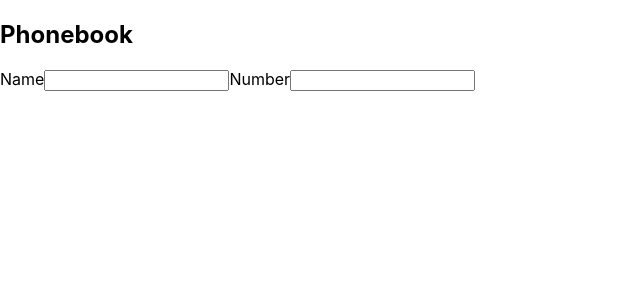
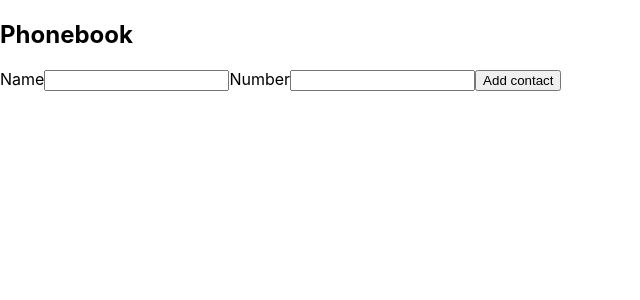
Before and after one commit to IvashkaVIP/goit-react-hw-08-phonebook, a React (Create React App) app: page / in a window 1280 px wide. Shown: the top 300 px of the page, without its empty margins (0-640 px from the left). Built offline with nearby package versions, Linux system fonts and the light colour scheme.

Commit message:
add form fields

```diff
--- a/src/components/App.jsx
+++ b/src/components/App.jsx
@@ -5,9 +5,14 @@ export class App extends Component {
   state = {
     contacts: [],
     name: '',
-    tag: '',
+    number: '',
   };
 
+
+  handleSubmit = evt => {
+    evt.preventDefault();
+    console.log(this.state);
+}
   handleChange = evt => {
     const { name, value } = evt.currentTarget;
     this.setState({ [name]: value });
@@ -19,7 +24,7 @@ export class App extends Component {
       <>
         <>
           <h2>Phonebook</h2>
-          <form>
+          <form onSubmit={this.handleSubmit}>
             <label>
               Name
               <input
@@ -33,11 +38,12 @@ export class App extends Component {
               Number
               <input
                 type="text"
-                name="tag"
+                name="number"
                 value={this.state.tag}
                 onChange={this.handleChange}
               ></input>
             </label>
+            <button type="submit">Add contact</button>
           </form>
         </>
       </>
```
